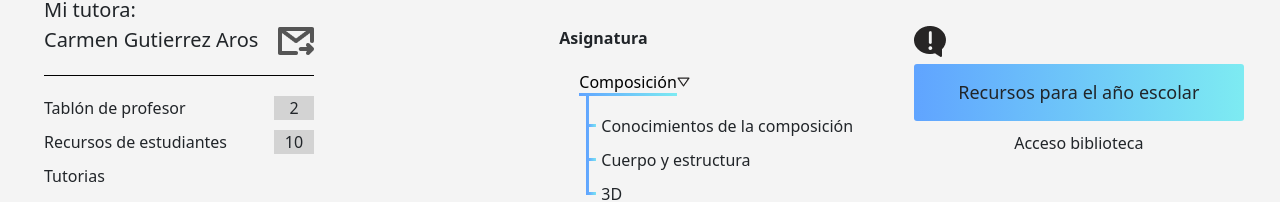
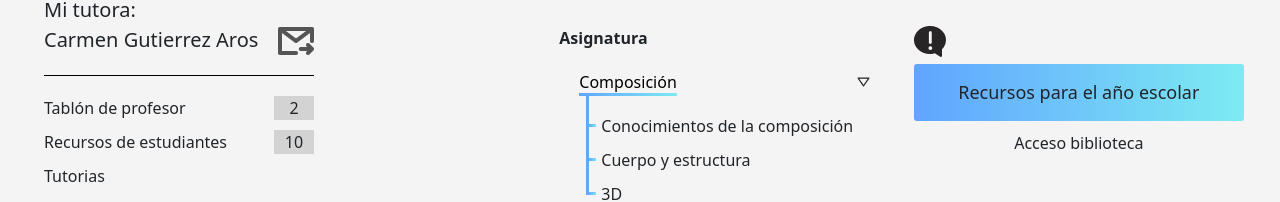
Before and after one commit to YesseniaColocho/aula-virtual, a Vue app: page / in a window 1280 px wide. Shown: the part 394-596 px from the top of the page. Built offline with nearby package versions, Linux system fonts and the light colour scheme.

Commit message:
AV-12: Cambio flecha de composición

```diff
--- a/src/views/HomeView.vue
+++ b/src/views/HomeView.vue
@@ -305,7 +305,7 @@ export default{
 .lado-izquierdo {
 
  > div {
-    margin: 20px;
+  margin: 20px;
     display: flex;
     justify-content: space-between;
     align-items: center;
@@ -315,8 +315,6 @@ export default{
   }
 
   div.composicion {
-    justify-content: unset;
-
     a {
       color: initial;
     }
```
